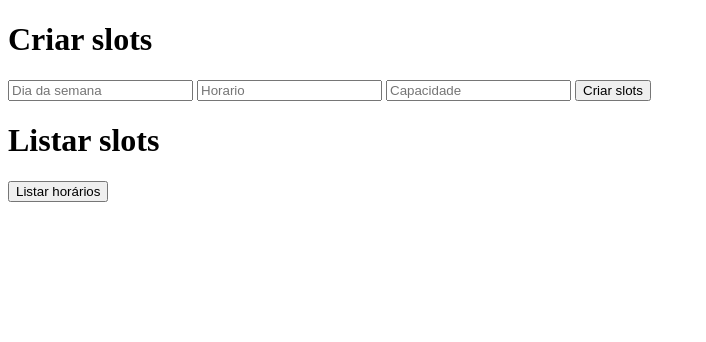
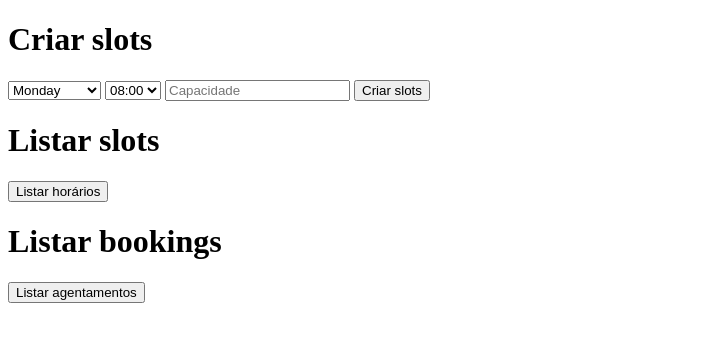
Before and after one commit to Fabioomega/PetshopLife, a website: page public/html/petshop.html in a window 1280 px wide. Shown: the whole page, without its empty margins (0-706 px from the left). Drawn offline with Linux system fonts and the light colour scheme.

Commit message:
Added options for better controls

```diff
--- a/public/html/petshop.html
+++ b/public/html/petshop.html
@@ -7,14 +7,35 @@
 <body>
 
     <h1>Criar slots</h1>
-    <input id="dia_da_semana" placeholder="Dia da semana">
-    <input id="horario" placeholder="Horario">
+    <!-- <label for="dia_da_semana">Dia da semana</label> -->
+    <select id="dia_da_semana">
+        <option value="Monday">Monday</option>
+        <option value="Tuesday">Tuesday</option>
+        <option value="Wednesday">Wednesday</option>
+        <option value="Thursday">Thursday</option>
+        <option value="Friday">Friday</option>
+    </select>
+    <select id="horario">
+        <option value="08:00">08:00</option>
+        <option value="09:00">09:00</option>
+        <option value="10:00">10:00</option>
+        <option value="11:00">11:00</option>
+        <option value="14:00">14:00</option>
+        <option value="15:00">15:00</option>
+        <option value="16:00">16:00</option>
+        <option value="17:00">17:00</option>
+    </select>
+    <!-- <input id="horario" placeholder="Horario"> -->
     <input id="capacidade" placeholder="Capacidade">
     <button onclick="criar_slots()">Criar slots</button>
 
     <h1>Listar slots</h1>
     <button onclick="listar_horarios()">Listar horários</button>
     <ul id="slot-list"></ul>
+
+    <h1>Listar bookings</h1>
+    <button onclick="listar_agendamentos()">Listar agentamentos</button>
+    <ul id="bookings-list"></ul>
 
     <script>
         async function criar_slots() {
@@ -85,6 +106,20 @@
             })
         });
         }
+
+        async function listar_agendamentos() {
+            const resp = await fetch("/bookings/list");
+            const info = await resp.json();
+
+            const list = document.getElementById("bookings-list");
+            list.innerHTML = "";
+
+            info.forEach(booking => {
+                const li = document.createElement("li");
+                li.textContent = `${booking.costumerName} (${booking.phone}): ${booking.dayOfWeek} - ${booking.time}`;
+                list.appendChild(li);
+            });
+            }
     </script>
 
 </body>
```
